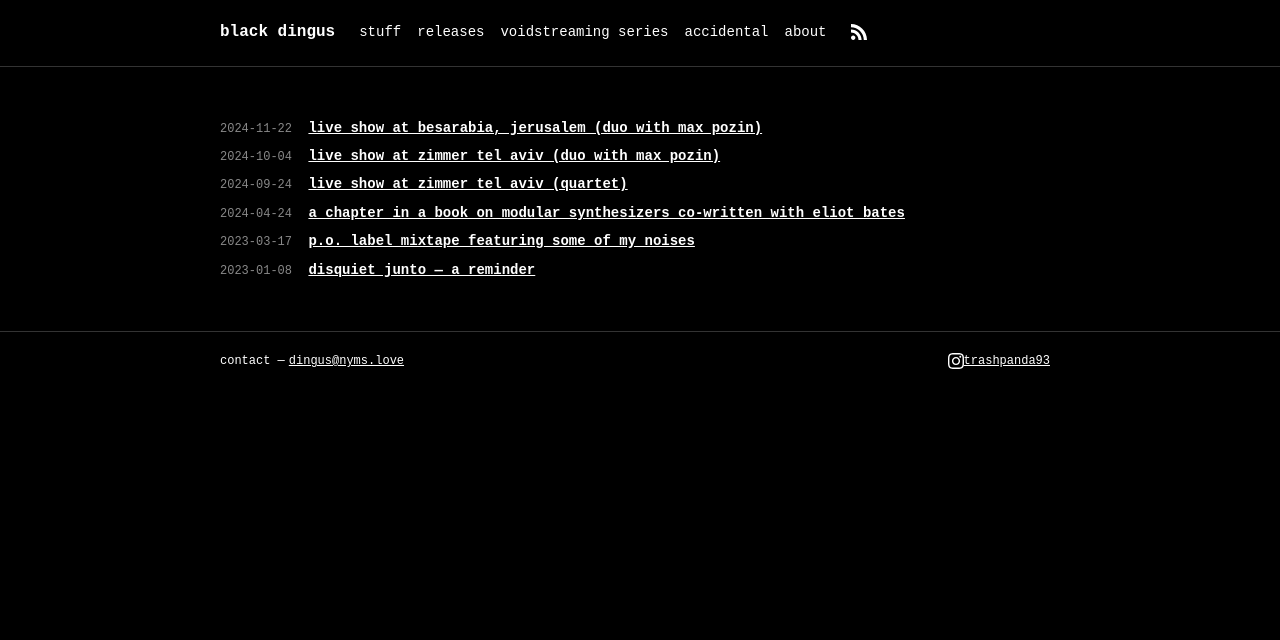
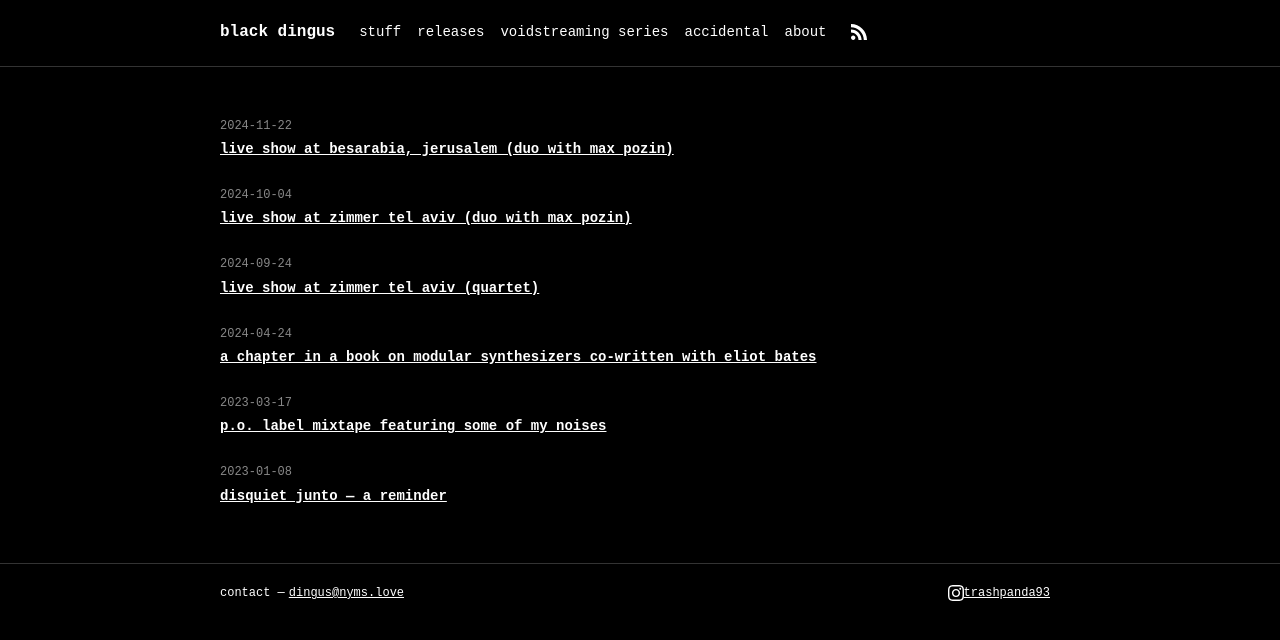
Before and after one commit to biomassa/biomassa.github.io, a Jekyll site: the page built from _pages/frontpage.md, in a window 1280 px wide. Shown: the top 640 px of the page. Built offline with Jekyll 4.4.1, drawn with Linux system fonts in a browser that asks for light colours.

Commit message:
homepage: stacked date/title layout with 24px gaps

```diff
--- a/assets/main.scss
+++ b/assets/main.scss
@@ -120,20 +120,17 @@ a:hover {
 }
 
 .post-list li {
-  margin-bottom: 6px;
+  margin-bottom: 24px;
 }
 
 .post-list li h3 {
   margin: 0;
-  display: inline;
-  font-size: inherit;
-  font-weight: inherit;
 }
 
 .post-meta {
+  display: block;
   color: #888;
   font-size: 12px;
-  margin-right: 8px;
 }
 
 .post-link {
```
